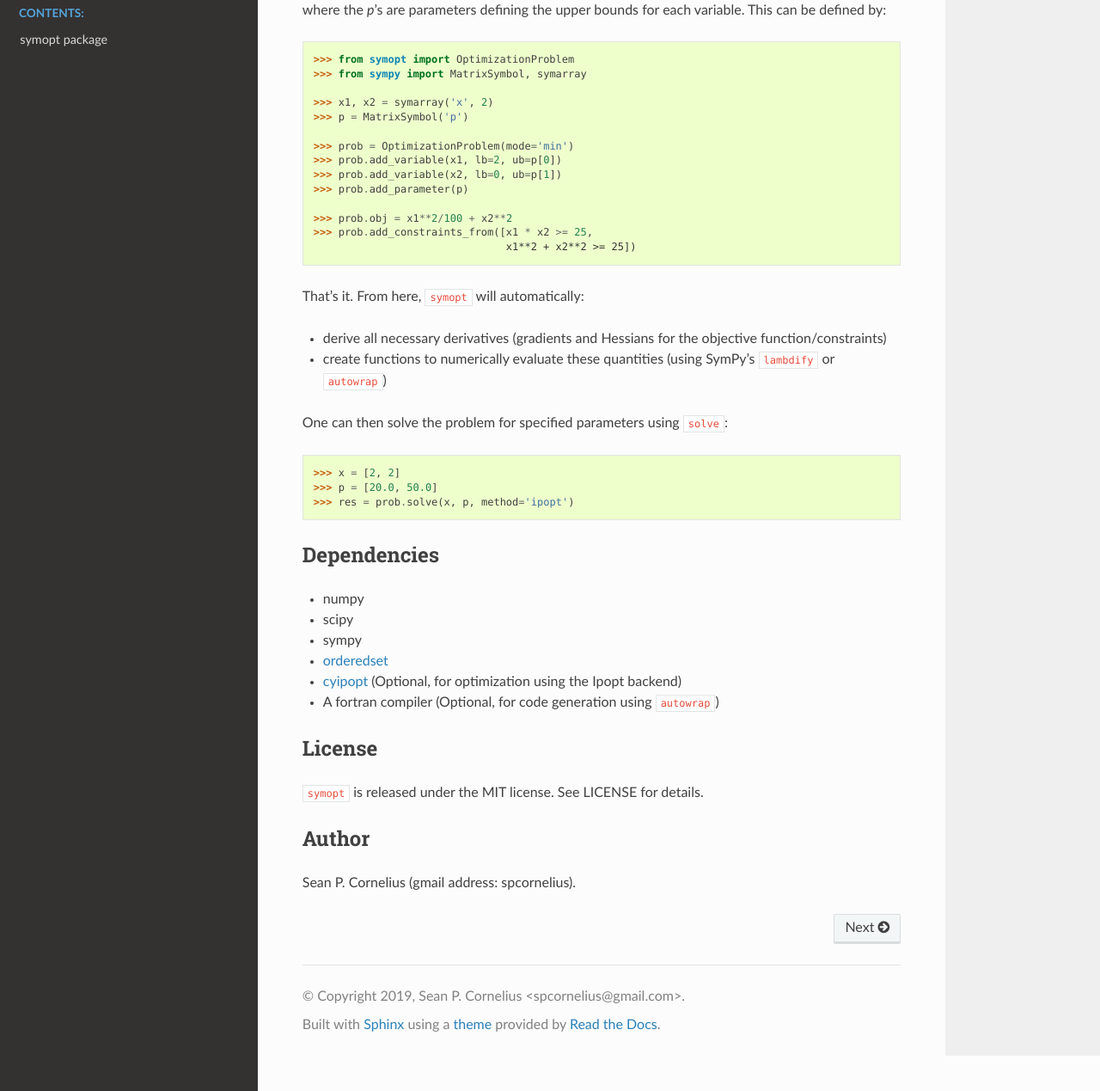
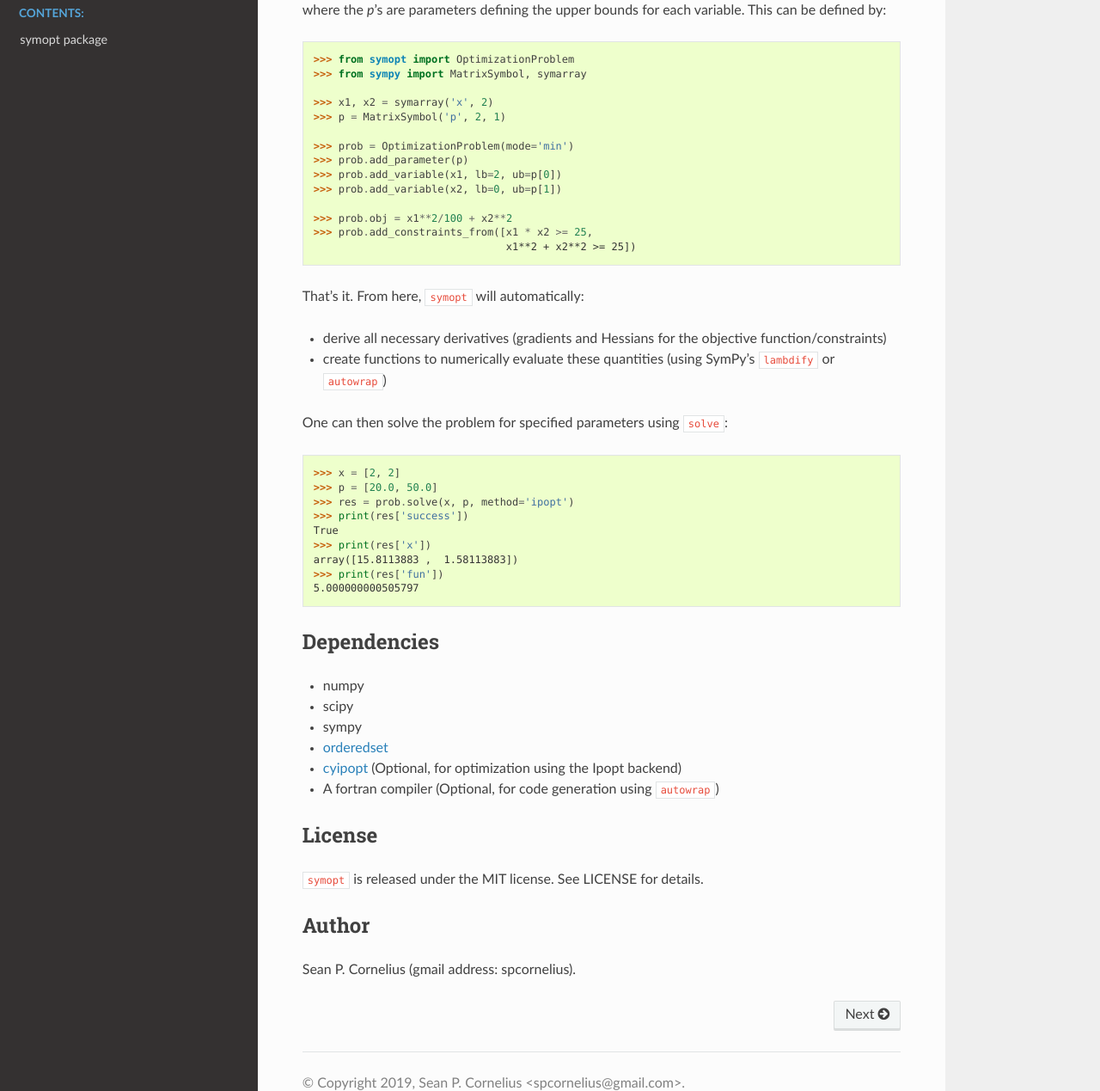
Before and after one commit to spcornelius/symopt, a Sphinx documentation site: the page built from docs/index.rst, in a window 1280 px wide and 1400 px high, scrolled down 1340 px, cut to the strip 131-1400 px from the top of the window. Shown: the whole strip at 86% size. Built offline with Sphinx 7.4.7 and the Read the Docs theme 2.0.0, drawn with Linux system fonts in a browser that asks for light colours.

Commit message:
Fix bugs in README example

````diff
--- a/docs/README.md
+++ b/docs/README.md
@@ -25,12 +25,12 @@ This can be defined by:
     >>> from sympy import MatrixSymbol, symarray
 
     >>> x1, x2 = symarray('x', 2)
-    >>> p = MatrixSymbol('p')
+    >>> p = MatrixSymbol('p', 2, 1)
 
     >>> prob = OptimizationProblem(mode='min')
+    >>> prob.add_parameter(p)
     >>> prob.add_variable(x1, lb=2, ub=p[0])
     >>> prob.add_variable(x2, lb=0, ub=p[1])
-    >>> prob.add_parameter(p)
 
     >>> prob.obj = x1**2/100 + x2**2
     >>> prob.add_constraints_from([x1 * x2 >= 25,
@@ -48,6 +48,12 @@ One can then solve the problem for specified parameters using `solve`:
     >>> x = [2, 2]
     >>> p = [20.0, 50.0]
     >>> res = prob.solve(x, p, method='ipopt')
+    >>> print(res['success'])
+    True
+    >>> print(res['x'])
+    array([15.8113883 ,  1.58113883])
+    >>> print(res['fun'])
+    5.000000000505797
 ```
 
 Dependencies
````
Also changed, not shown: README.md (+8 -2 lines).
